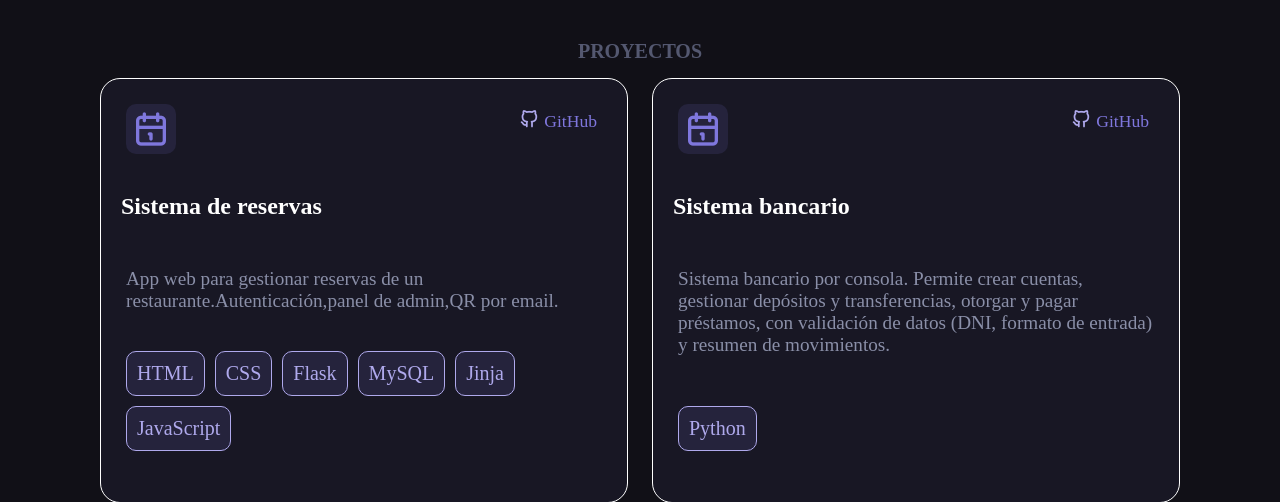
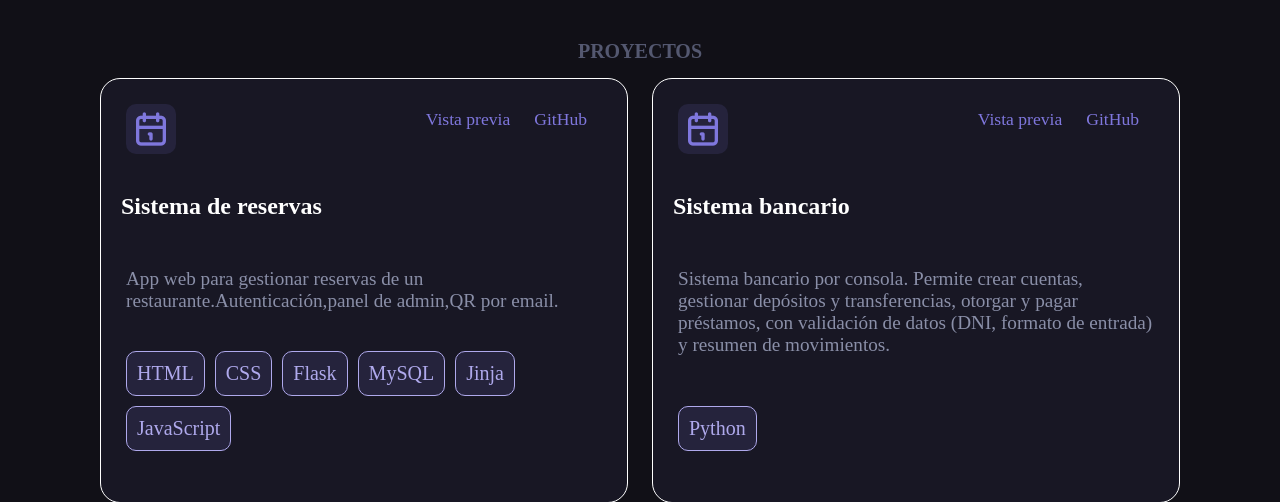
Before and after one commit to federicoosler/Portfolio, a Flask app: page /proyectos in a window 1280 px wide. Shown: the part 141-643 px from the top of the page. Run offline with Flask 3, Linux system fonts and the light colour scheme.

Commit message:
Agrego capturas de proyectos y enlace de vista previa

```diff
--- a/frontend/static/css/proyectos.css
+++ b/frontend/static/css/proyectos.css
@@ -62,6 +62,7 @@
     color:#7F77DD;
     font-size:1.1rem;
     text-decoration:none;
+    padding:5px 10px;
 }
 
 .contenedor-git-demo a:hover{
@@ -75,10 +76,6 @@
     background:rgba(127,119,221,0.13);
     padding:5px;
     border-radius:10px;
-}
-
-.icono-github{
-    font-size:1.3rem;
 }
 
 /*TITULOS, TEXTO*/
--- a/frontend/templates/proyectos.html
+++ b/frontend/templates/proyectos.html
@@ -12,9 +12,7 @@
                 <div class="contenedor-iconos">
                     <i class="ti ti-calendar icono-calendario"></i>
                     <div class="contenedor-git-demo">
-                        <a href="https://github.com/federicoosler/Pagina_restaurante" target="_blank" rel="noopener noreferrer">
-                            <i class="ti ti-brand-github icono-github"></i>
-                        </a>
+                        <a href="{{ url_for('static',filename='img/proyecto_pagina_restaurante.jpg') }}" target="_blank">Vista previa</a>
                         <a href="https://github.com/federicoosler/Pagina_restaurante" target="_blank">GitHub</a>
                     </div>
                 </div>
@@ -35,9 +33,7 @@
                 <div class="contenedor-iconos">
                     <i class="ti ti-calendar icono-calendario"></i>
                     <div class="contenedor-git-demo">
-                        <a href="https://github.com/federicoosler/Cuenta-bancaria" target="_blank" rel="noopener noreferrer">
-                            <i class="ti ti-brand-github icono-github"></i>
-                        </a>
+                        <a href="{{ url_for('static',filename='img/proyecto_cuenta_bancaria_captura.jpg') }}" target="_blank">Vista previa</a>
                         <a href="https://github.com/federicoosler/Cuenta-bancaria" target="_blank">GitHub</a>
                     </div>
                 </div>
```
Also changed, not shown: frontend/static/img/proyecto_cuenta_bancaria_captura.jpg (added), frontend/static/img/proyecto_pagina_restaurante.jpg (added).
